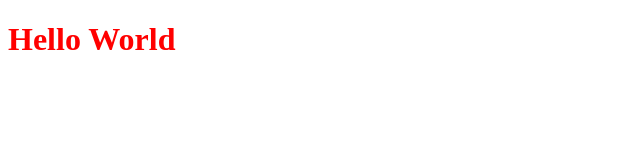
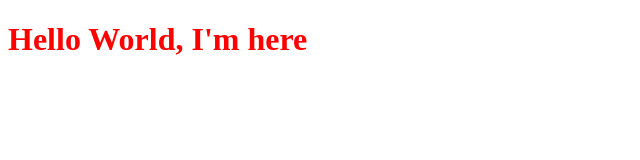
Before and after one commit to forrestflinchum/css1, a plain HTML site: page index.html in a window 1280 px wide. Shown: the whole page, without its empty margins (0-640 px from the left). Drawn offline with Linux system fonts and the light colour scheme.

Commit message:
updated index.html

```diff
--- a/index.html
+++ b/index.html
@@ -12,4 +12,4 @@
 </body>
 </html>
 
-<h1>Hello World</h1>
+<h1>Hello World, I'm here</h1>
```
